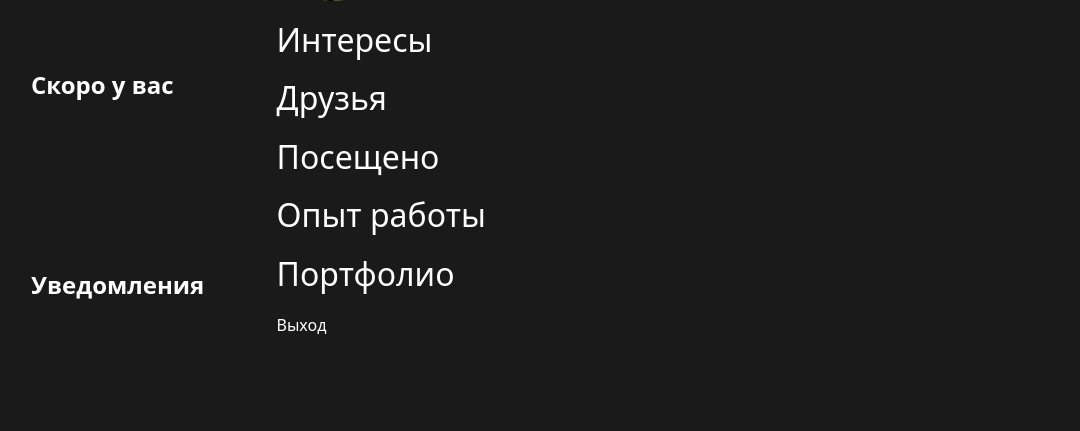
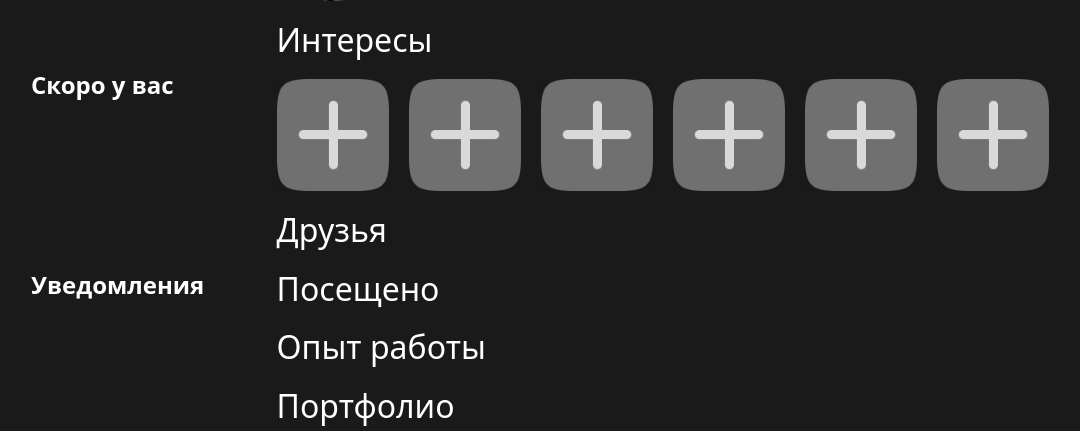
Before and after one commit to NikitaKolotushkin/Kona, a Flask app: a page that uses app/templates/user_profile.html in a window 1280 px wide. Shown: the part 207-638 px from the top of the page, without its empty margins (51-1131 px from the left). Run offline with Flask 3, Linux system fonts and the light colour scheme; the visitor is signed in with stand-in values (Sample User, id 1); data comes from the database, SQL or seed files in the repository.

Commit message:
New images & styles

```diff
--- a/app/static/css/main.css
+++ b/app/static/css/main.css
@@ -224,6 +224,13 @@
     background-size: cover;
 }
 
+.event_block_1 {
+    background: linear-gradient(45deg, #000 5%, rgba(0, 0, 0, 0.00) 84.5%), url('../img/event_block_1.jpeg'), lightgray 100%;
+    background-repeat: no-repeat;
+    background-position: center;
+    background-size: cover;
+}
+
 .event_block__info {
     padding: 0;
 }
@@ -340,6 +347,18 @@
     font-weight: 300;
 }
 
+.interests_list {
+    width: 100%;
+    height: 14vh;
+    display: flex;
+}
+
+.interests_list__element {
+    width: 14vh;
+    height: 14vh;
+    margin-right: 20px;
+}
+
 /* QUESTIONNAIRE */
 
 .questionnaire_wrapper {
--- a/app/templates/user_profile.html
+++ b/app/templates/user_profile.html
@@ -13,6 +13,14 @@
 
         <div class="user_block__interests">
             <h3>Интересы</h3>
+            <div class="interests_list">
+                <img src="../static/img/Squircle.png" alt="" class="interests_list__element">
+                <img src="../static/img/Squircle.png" alt="" class="interests_list__element">
+                <img src="../static/img/Squircle.png" alt="" class="interests_list__element">
+                <img src="../static/img/Squircle.png" alt="" class="interests_list__element">
+                <img src="../static/img/Squircle.png" alt="" class="interests_list__element">
+                <img src="../static/img/Squircle.png" alt="" class="interests_list__element">
+            </div>
         </div>
         <div class="user_block__friends">
             <h3>Друзья</h3>
```
Also changed, not shown: app/templates/events.html (+4 -4 lines).
